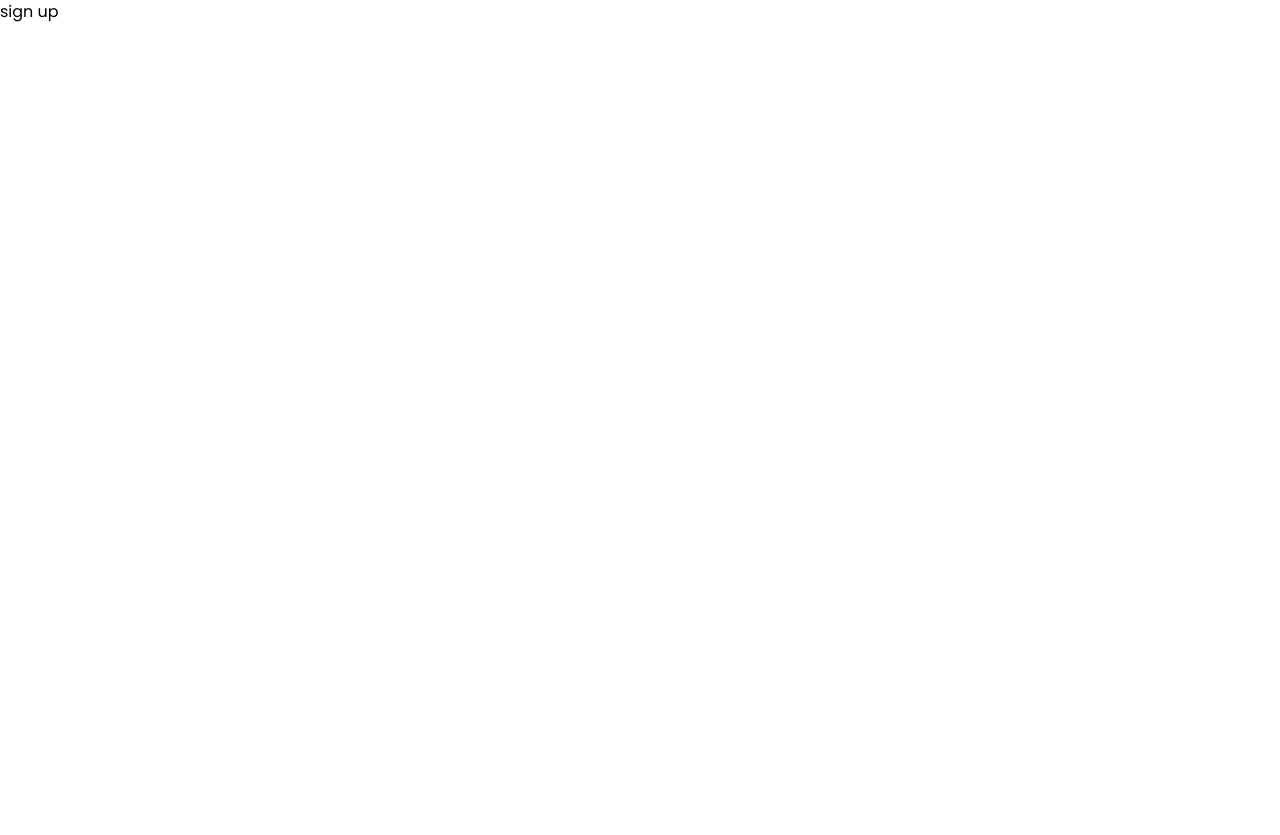
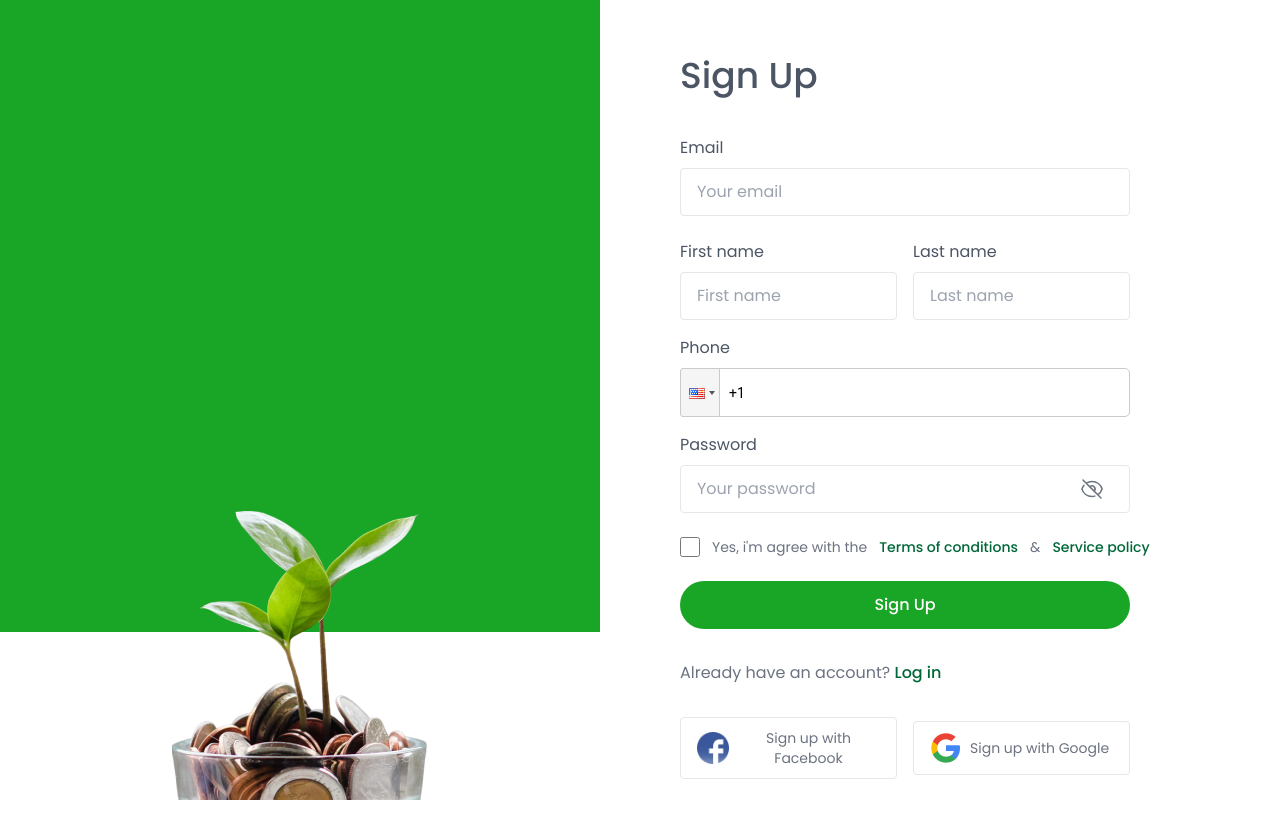
Before and after one commit to sazalislam04/my-life, a React (Create React App) app: page /signup in a window 1280 px wide. Before the commit the page ends 800 px from the top, so only its background shows below. Built offline with nearby package versions, Linux system fonts and the light colour scheme.

Commit message:
added sign up page

```diff
--- a/package.json
+++ b/package.json
@@ -9,6 +9,7 @@
     "react": "^18.2.0",
     "react-dom": "^18.2.0",
     "react-icons": "^4.7.1",
+    "react-phone-input-2": "^2.15.1",
     "react-router-dom": "^6.6.2",
     "react-scripts": "5.0.1",
     "web-vitals": "^2.1.4"
--- a/src/components/Auth/Login.js
+++ b/src/components/Auth/Login.js
@@ -14,16 +14,18 @@ const Login = () => {
   };
 
   return (
-    <section className="h-[100vh] overflow-hidden">
+    <section className="">
       <div className="grid grid-cols-1 lg:grid-cols-2 gap-20">
-        <div className="bg-green-500 relative">
-          <img src={shape} alt="" />
-          <div className="absolute left-1/2 translate-x-[-50%] bottom-5">
-            <img className="w-64" src={image} alt="" />
+        <div className="relative ">
+          <div className="h-[100vh] overflow-hidden lg:sticky top-0">
+            <img src={shape} alt="" />
+            <div className="absolute left-1/2 translate-x-[-50%] bottom-0">
+              <img className="w-64" src={image} alt="" />
+            </div>
           </div>
         </div>
 
-        <div className="mt-16">
+        <div className="py-14">
           <h2 className="text-4xl text-gray-600 mb-10 font-medium">Log in</h2>
           <form onSubmit={handleLogin}>
             {/* email input */}
@@ -36,13 +38,14 @@ const Login = () => {
                 type="email"
                 name="email"
                 placeholder="Your email"
+                required
               />
             </div>
             {/* password input */}
             <div className="relative">
               <label
                 className="block my-2 lg:mt-6 text-gray-600"
-                htmlFor="email"
+                htmlFor="password"
               >
                 Password
               </label>
@@ -51,6 +54,7 @@ const Login = () => {
                 type={showPassword ? "text" : "password"}
                 name="password"
                 placeholder="Your password"
+                required
               />
               <span
                 onClick={() => setShowPassword(!showPassword)}
@@ -108,7 +112,7 @@ const Login = () => {
           {/* create new account */}
           <div className="my-8">
             <p className="text-gray-500">
-              Don't have account?{" "}
+              Don't have an account?{" "}
               <Link className="text-[#006838] font-medium" to="/signup">
                 Create new account
               </Link>
--- a/src/components/Auth/SignUp.js
+++ b/src/components/Auth/SignUp.js
@@ -1,10 +1,196 @@
-import React from "react";
+import React, { useState } from "react";
+import PhoneInput from "react-phone-input-2";
+import { Link } from "react-router-dom";
+import google from "../../assets/others/image 4.png";
+import facebook from "../../assets/others/image 5.png";
+import image from "../../assets/others/image_2.png";
+import shape from "../../assets/others/Rectangle 393.png";
 
 const SignUp = () => {
+  const [showPassword, setShowPassword] = useState(false);
+  const [phoneInput, setPhoneInput] = useState();
+
+  //   login handler
+  const handleLogin = (e) => {
+    e.preventDefault();
+  };
+
   return (
-    <div>
-      <h2>sign up</h2>
-    </div>
+    <section className="">
+      <div className="grid grid-cols-1 lg:grid-cols-2 gap-20">
+        <div className="relative ">
+          <div className="h-[100vh] lg:sticky top-0">
+            <img src={shape} alt="" />
+            <div className="absolute left-1/2 translate-x-[-50%] bottom-0">
+              <img className="w-64" src={image} alt="" />
+            </div>
+          </div>
+        </div>
+
+        <div className="py-14">
+          <h2 className="text-4xl text-gray-600 mb-10 font-medium">Sign Up</h2>
+          <form onSubmit={handleLogin}>
+            {/* email input */}
+            <div>
+              <label className="block my-2 text-gray-600" htmlFor="email">
+                Email
+              </label>
+              <input
+                className="block py-[11px] px-4 w-full lg:w-9/12 focus:outline-none border focus:ring-2 focus:ring-gray-400 focus:border-gray-500 transition duration-300 rounded"
+                type="email"
+                name="email"
+                placeholder="Your email"
+                required
+              />
+            </div>
+            {/* name input */}
+            <div className="flex lg:w-9/12 w-full items-center gap-4 my-4">
+              <div>
+                <label className="block my-2 text-gray-600" htmlFor="fname">
+                  First name
+                </label>
+                <input
+                  className="block py-[11px] px-4 w-full focus:outline-none border focus:ring-2 focus:ring-gray-400 focus:border-gray-500 transition duration-300 rounded"
+                  type="text"
+                  name="fname"
+                  placeholder="First name"
+                  required
+                />
+              </div>
+              <div>
+                <label className="block my-2 text-gray-600" htmlFor="lname">
+                  Last name
+                </label>
+                <input
+                  className="block py-[11px] px-4 w-full focus:outline-none border focus:ring-2 focus:ring-gray-400 focus:border-gray-500 transition duration-300 rounded"
+                  type="text"
+                  name="lname"
+                  placeholder="Last name"
+                  required
+                />
+              </div>
+            </div>
+            {/* phone input */}
+            <div>
+              <label className="block my-2 text-gray-600" htmlFor="phone">
+                Phone
+              </label>
+              <PhoneInput
+                country={"us"}
+                value={phoneInput}
+                onChange={setPhoneInput}
+                inputStyle={{
+                  width: "75%",
+                  height: "49px",
+                }}
+                required
+              />
+            </div>
+            {/* password input */}
+            <div className="relative my-4">
+              <label className="block my-2 text-gray-600" htmlFor="password">
+                Password
+              </label>
+              <input
+                className="block  py-[11px] px-4 lg:w-9/12 focus:outline-none border focus:ring-2 focus:ring-gray-400 focus:border-gray-500 transition duration-300 rounded"
+                type={showPassword ? "text" : "password"}
+                name="password"
+                placeholder="Your password"
+              />
+              <span
+                onClick={() => setShowPassword(!showPassword)}
+                className="absolute top-1/2 right-44 mt-1 cursor-pointer"
+              >
+                {showPassword ? (
+                  <svg
+                    xmlns="http://www.w3.org/2000/svg"
+                    fill="none"
+                    viewBox="0 0 24 24"
+                    strokeWidth={1.5}
+                    stroke="currentColor"
+                    className="w-6 h-6 text-gray-500"
+                  >
+                    <path
+                      strokeLinecap="round"
+                      strokeLinejoin="round"
+                      d="M2.036 12.322a1.012 1.012 0 010-.639C3.423 7.51 7.36 4.5 12 4.5c4.638 0 8.573 3.007 9.963 7.178.07.207.07.431 0 .639C20.577 16.49 16.64 19.5 12 19.5c-4.638 0-8.573-3.007-9.963-7.178z"
+                    />
+                    <path
+                      strokeLinecap="round"
+                      strokeLinejoin="round"
+                      d="M15 12a3 3 0 11-6 0 3 3 0 016 0z"
+                    />
+                  </svg>
+                ) : (
+                  <svg
+                    xmlns="http://www.w3.org/2000/svg"
+                    fill="none"
+                    viewBox="0 0 24 24"
+                    strokeWidth={1.5}
+                    stroke="currentColor"
+                    className="w-6 h-6 text-gray-500"
+                  >
+                    <path
+                      strokeLinecap="round"
+                      strokeLinejoin="round"
+                      d="M3.98 8.223A10.477 10.477 0 001.934 12C3.226 16.338 7.244 19.5 12 19.5c.993 0 1.953-.138 2.863-.395M6.228 6.228A10.45 10.45 0 0112 4.5c4.756 0 8.773 3.162 10.065 7.498a10.523 10.523 0 01-4.293 5.774M6.228 6.228L3 3m3.228 3.228l3.65 3.65m7.894 7.894L21 21m-3.228-3.228l-3.65-3.65m0 0a3 3 0 10-4.243-4.243m4.242 4.242L9.88 9.88"
+                    />
+                  </svg>
+                )}
+              </span>
+            </div>
+            <div className="flex gap-3 items-center my-6">
+              <input
+                type="checkbox"
+                name="checkbox"
+                className="h-5 w-5 rounded-md text-[#006838]"
+              />
+              <span className="text-sm text-gray-500">
+                Yes, i'm agree with the
+              </span>{" "}
+              <span className="text-[#006838] font-medium text-sm">
+                Terms of conditions
+              </span>{" "}
+              <span className="text-gray-500 text-sm">&</span>{" "}
+              <span className="text-[#006838] text-sm font-medium">
+                Service policy
+              </span>
+            </div>
+            <div className="lg:w-9/12 w-full mt-4">
+              <button className="bg-[#19A526] text-white font-medium w-full py-3 hover:bg-[#058b13] transition duration-300 rounded-full">
+                Sign Up
+              </button>
+            </div>
+          </form>
+          {/* create new account */}
+          <div className="my-8">
+            <p className="text-gray-500">
+              Already have an account?{" "}
+              <Link className="text-[#006838] font-medium" to="/login">
+                Log in
+              </Link>
+            </p>
+          </div>
+          {/* social login */}
+          <div className="lg:w-9/12 w-full mt-2">
+            <div className="flex justify-between gap-4 items-center">
+              <button className="border flex items-center gap-2 rounded px-4 w-full py-[10px] focus:ring-2 focus:ring-gray-400 focus:border-gray-500 transition duration-300">
+                <img className="h-8" src={facebook} alt="" />{" "}
+                <span className="text-gray-500 text-sm">
+                  Sign up with Facebook
+                </span>
+              </button>
+              <button className="border flex items-center gap-2 rounded px-4 w-full py-[10px] focus:ring-2 focus:ring-gray-400 focus:border-gray-500 transition duration-300">
+                <img src={google} alt="" />{" "}
+                <span className="text-gray-500 text-sm">
+                  Sign up with Google
+                </span>
+              </button>
+            </div>
+          </div>
+        </div>
+      </div>
+    </section>
   );
 };
 
--- a/src/index.css
+++ b/src/index.css
@@ -26,7 +26,7 @@ html {
   scroll-behavior: smooth;
 }
 ::-webkit-scrollbar {
-  width: 0.65rem;
+  width: 0.5rem;
 }
 ::-webkit-scrollbar-thumb {
   background-color: #19a526;
```
Also changed, not shown: src/index.js (+7 -6 lines), 1 other file (tests, documents, lock files or other folders).
